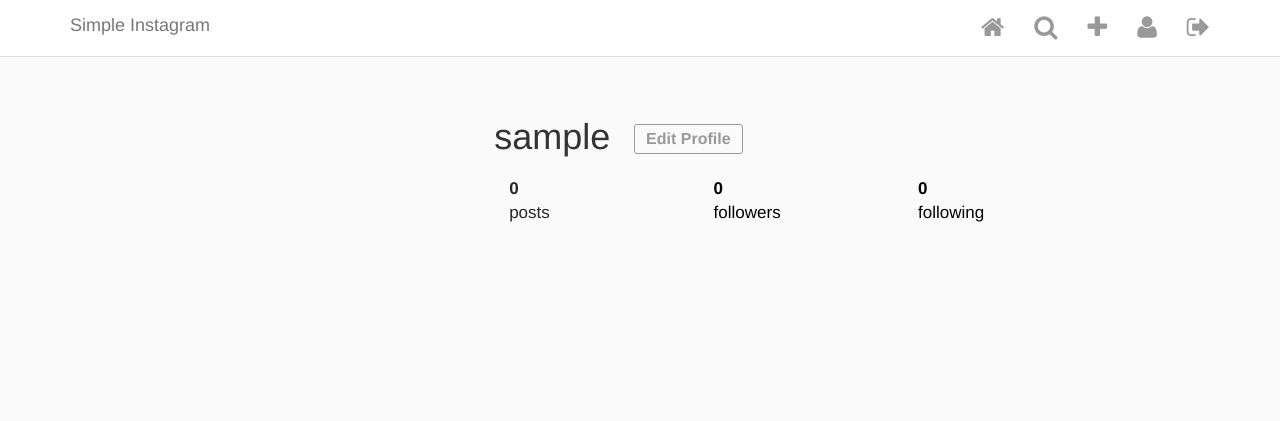
After one commit to kiraskywing/Instagram-Liked-Photo-Sharing-Service, a Django app: page /user/1/ in a window 1280 px wide. The commit adds this page. Shown: the top 421 px of the page. Run offline with Django 3.2, Linux system fonts and the light colour scheme; the visitor is signed in with stand-in values (Sample User, id 1); data comes from the database, SQL or seed files in the repository; data that the repository does not hold is empty; some libraries are stand-ins or nearby versions.

Commit message:
Update user authentication and post filter

```diff
--- a/InstaApp/admin.py
+++ b/InstaApp/admin.py
@@ -1,7 +1,8 @@
 from django.contrib import admin
-from InstaApp.models import Post, InstaUser, Like
+from InstaApp.models import Post, InstaUser, Like, UserConnection
 
 # Register your models here.
 admin.site.register(Post)
 admin.site.register(InstaUser)
 admin.site.register(Like)
+admin.site.register(UserConnection)
--- a/InstaApp/models.py
+++ b/InstaApp/models.py
@@ -14,6 +14,38 @@ class InstaUser(AbstractUser):
         blank = True,
         null = True,
         )
+
+    def get_connections(self):
+        connections = UserConnection.objects.filter(creator=self)
+        return connections
+
+    def get_followers(self):
+        followers = UserConnection.objects.filter(following=self)
+        return followers
+
+    def is_followed_by(self, user):
+        followers = UserConnection.objects.filter(following=self)
+        return followers.filter(creator=user).exists()
+
+    def get_absolute_url(self):
+        return reverse('profile', args=[str(self.id)])
+
+    def __str__(self):
+        return self.username
+
+class UserConnection(models.Model):
+    created = models.DateTimeField(auto_now_add=True, editable=False)
+    creator = models.ForeignKey(
+        InstaUser,
+        on_delete=models.CASCADE,
+        related_name="friendship_creator_set")
+    following = models.ForeignKey(
+        InstaUser,
+        on_delete=models.CASCADE,
+        related_name="friend_set")
+
+    def __str__(self):
+        return self.creator.username + ' follows ' + self.following.username
 
 class Post(models.Model):
     title = models.TextField(blank=True, null=True)
--- a/InstaApp/urls.py
+++ b/InstaApp/urls.py
@@ -16,7 +16,8 @@ Including another URLconf
 from django.contrib import admin
 from django.urls import include, path
 
-from InstaApp.views import HelloWorld, PostsView, PostDetailView, PostCreateView, PostUpdateView, PostDeleteView, addLike
+from InstaApp.views import (HelloWorld, PostsView, PostDetailView, PostCreateView,
+                            PostUpdateView, PostDeleteView, addLike, UserDetailView)
 
 urlpatterns = [
     path('helloworld', HelloWorld.as_view(), name='helloworld'),
@@ -26,4 +27,5 @@ urlpatterns = [
     path('post/update/<int:pk>/', PostUpdateView.as_view(), name='post_update'),
     path('post/delete/<int:pk>/', PostDeleteView.as_view(), name='post_delete'),
     path('like', addLike, name='addLike'),
+    path('user/<int:pk>/', UserDetailView.as_view(), name='user_detail'),
 ]
--- a/InstaApp/views.py
+++ b/InstaApp/views.py
@@ -4,7 +4,7 @@ from django.views.generic.edit import CreateView, UpdateView, DeleteView
 from django.urls import reverse_lazy
 from django.contrib.auth.mixins import LoginRequiredMixin
 
-from InstaApp.models import Post, Like
+from InstaApp.models import Post, Like, InstaUser, UserConnection
 from InstaApp.forms import CustomUserCreationForm
 
 from annoying.decorators import ajax_request
@@ -13,13 +13,22 @@ from annoying.decorators import ajax_request
 class HelloWorld(TemplateView):
     template_name = 'test.html'
 
-class PostsView(ListView):
+class PostsView(LoginRequiredMixin, ListView):
     model = Post
     template_name = 'index.html'
+    login_url = 'login'
 
-class PostDetailView(DetailView):
+    def get_queryset(self):
+        current_user = self.request.user
+        users = {current_user}
+        for conn in UserConnection.objects.filter(creator=current_user).select_related('following'):
+            users.add(conn.following)
+        return Post.objects.filter(author__in=users)
+
+class PostDetailView(LoginRequiredMixin, DetailView):
     model = Post
     template_name = 'post_detail.html'
+    login_url = 'login'
 
 class PostCreateView(LoginRequiredMixin, CreateView):
     model = Post
@@ -27,20 +36,27 @@ class PostCreateView(LoginRequiredMixin, CreateView):
     fields = '__all__'
     login_url = 'login'
 
-class PostUpdateView(UpdateView):
+class PostUpdateView(LoginRequiredMixin, UpdateView):
     model = Post
     template_name = 'post_update.html'
     fields = ['title']
+    login_url = 'login'
 
-class PostDeleteView(DeleteView):
+class PostDeleteView(LoginRequiredMixin, DeleteView):
     model = Post
     template_name = 'post_delete.html'
     success_url = reverse_lazy("posts")
+    login_url = 'login'
 
 class SignUp(CreateView):
     form_class = CustomUserCreationForm
     template_name = 'signup.html'
     success_url = reverse_lazy("login")
+
+class UserDetailView(LoginRequiredMixin, DetailView):
+    model = InstaUser
+    template_name = 'user_detail.html'
+    login_url = 'login'
 
 @ajax_request
 def addLike(request):
--- a/static/js/index.js
+++ b/static/js/index.js
@@ -164,10 +164,10 @@ function update_unfollow_view(data) {
 }
 
 
-$('.follow-toggle__container').on('click', '.follow-user', function() {
-    follow_user.call(this, update_follow_view, error_cb, 'follow');
-});
+// $('.follow-toggle__container').on('click', '.follow-user', function() {
+//     follow_user.call(this, update_follow_view, error_cb, 'follow');
+// });
 
-$('.follow-toggle__container').on('click', '.unfollow-user', function() {
-    follow_user.call(this, update_unfollow_view, error_cb, 'unfollow');
-});
+// $('.follow-toggle__container').on('click', '.unfollow-user', function() {
+//     follow_user.call(this, update_unfollow_view, error_cb, 'unfollow');
+// });
--- a/templates/header.html
+++ b/templates/header.html
@@ -17,12 +17,12 @@
                     </li>
                     {% comment %} <li><a href="{% url 'explore' %}"><i class="fa fa-search {% active 'explore' %}" aria-hidden="true"></i></a></li> {% endcomment %}
                     {% comment %} <li><a href="{% url 'make_post' %}"><i class="fa fa-plus {% active 'make_post' %}" aria-hidden="true"></i></a></li> {% endcomment %}
-                    {% comment %} <li><a href="{% url 'profile' request.user.pk %}"><i class="fa fa-user {% active 'profile' %}" aria-hidden="true"></i></a></li> {% endcomment %}
                     {% comment %} <li><a href="{% url 'logout' %}"><i class="fa fa-sign-out {% active 'logout' %}" aria-hidden="true"></i></a></li> {% endcomment %}
 
                     <li><a href=""><i class="fa fa-search" aria-hidden="true"></i></a></li>
                     <li><a href="{% url 'make_post' %}"><i class="fa fa-plus" aria-hidden="true"></i></a></li>
-                    <li><a href=""><i class="fa fa-user" aria-hidden="true"></i></a></li>
+                    {% comment %} <li><a href="{% url 'user_detail' request.user.pk %}"><i class="fa fa-user {% active 'profile' %}" aria-hidden="true"></i></a></li> {% endcomment %}
+                    <li><a href="{% url 'user_detail' request.user.pk %}"><i class="fa fa-user" aria-hidden="true"></i></a></li>
                     <li><a href="{% url 'logout' %}"><i class="fa fa-sign-out" aria-hidden="true"></i></a></li>
                 {% else %}
                     <li>
--- a/templates/post_detail.html
+++ b/templates/post_detail.html
@@ -7,8 +7,7 @@
 <div class="row single-post">
     <div class="single-post-card view-update {{ object.pk }}">
         <div class="header">
-            {% comment %} <a href="{% url 'profile' object.author.pk %}"> {% endcomment %}
-            <a href="">
+            <a href="{% url 'user_detail' object.author.pk %}">
                 {% if object.author.profile_pic %}
                     <img class="picture-circle--medium" src="/{{object.author.profile_pic}}">
                 {% endif %}
--- a/templates/registration/login.html
+++ b/templates/registration/login.html
@@ -1,3 +1,7 @@
+{% extends 'base.html' %}
+
+{% block content %}
+
 <h1>Login</h1>
 
 <form method="post">
@@ -5,3 +9,5 @@
     {{ form.as_p }}
     <button type="submit">Login</button>
 </form>
+
+{% endblock content %}
--- /dev/null
+++ b/templates/user_detail.html
@@ -0,0 +1,68 @@
+{% extends 'base.html' %}
+
+{% load custom_tags %}
+
+{% block content %}
+
+<div class="profile">
+
+    <div class="profile__head">
+        <div class="row">
+            <div class="col-xs-4 left">
+                {% if object.profile_pic %}
+                    <img class="picture-circle" src="/{{object.profile_pic}}">
+                {% endif %}
+            </div>
+            <div class="col-xs-8 right">
+                <div class="name-buttons">
+                    <h1 class="username">{{ object.username }}</h1>
+                    {% if user == object %}
+                        {% comment %} <a class="edit-desktop" href="{% url 'edit_profile' object.pk %}"> {% endcomment %}
+                        <a class="edit-desktop" href="">
+                            <button class="edit-profile">Edit Profile</button>
+                        </a>
+                    {% else %}
+                        {% is_following user object as following %}
+                        <div class="follow-toggle__container">
+                            <button class="btn btn-primary {% if not following %}follow-user{% else %}unfollow-user{% endif %}" id="{{ object.pk }}">
+                                {% if following %}
+                                    Unfollow
+                                {% else %}
+                                    Follow
+                                {% endif %}
+                            </button>
+                        </div>
+                    {% endif %}
+                </div>
+
+                <div>
+                    <ul class="stats">
+                        <div class="col-xs-4"><li class="stats__count"><span>{{ object.my_posts.count }}</span><br> posts</li></div>
+                        <div class="col-xs-4"><a href="/" style="text-decoration: none; color: black;"><li class="stats__count"><span class="follower_count" id="follower_id">{{ object.get_followers.count }}</span><br> followers</li></a></div>
+                        <div class="col-xs-4"><a href="/" style="text-decoration: none; color: black;"><li class="stats__count"><span>{{ object.get_connections.count }}</span><br> following</li></a></div>
+                    </ul>
+                </div>
+            </div>
+        </div>
+    </div>
+
+    <div class="profile__body">
+        <div class="row">
+        {% for post in object.my_posts.all %}
+            <div class="col-xs-4">
+                <div class="picture-square" style="background-image: url(/{{ post.image }}); background-size: contain;">
+                    <a href="{% url 'post_detail' post.pk %}">
+                    <div class="content">
+                        <i class="fa fa-heart" aria-hidden="true"></i> {{ post.get_like_count }}
+                        {% comment %} <i class="fa fa-comment" aria-hidden="true"></i> {{ post.get_comment_count }} {% endcomment %}
+                    </div>
+                    </a>
+                </div>
+            </div>
+        {% endfor %}
+        </div>
+    </div>
+
+</div>
+
+{% endblock content %}
```
Also changed, not shown: templates/index.html (+4 -3 lines), InstaApp/migrations/0002_userconnection.py (added), 1 other file.
